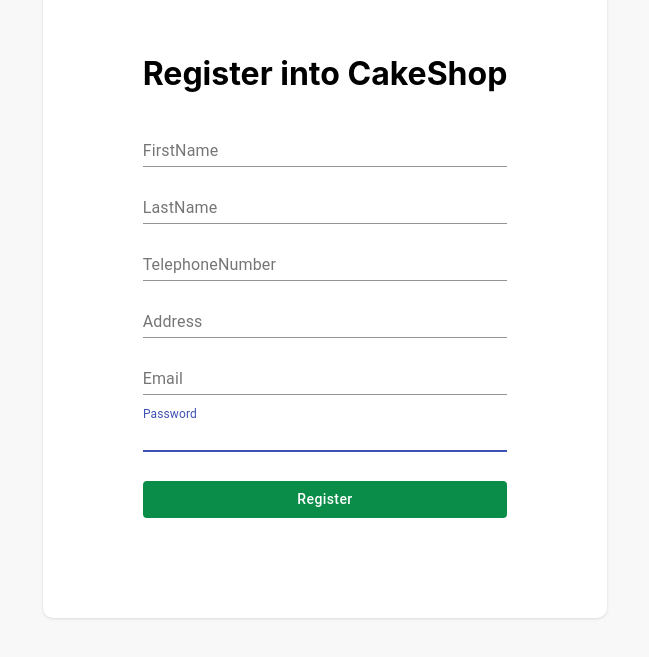
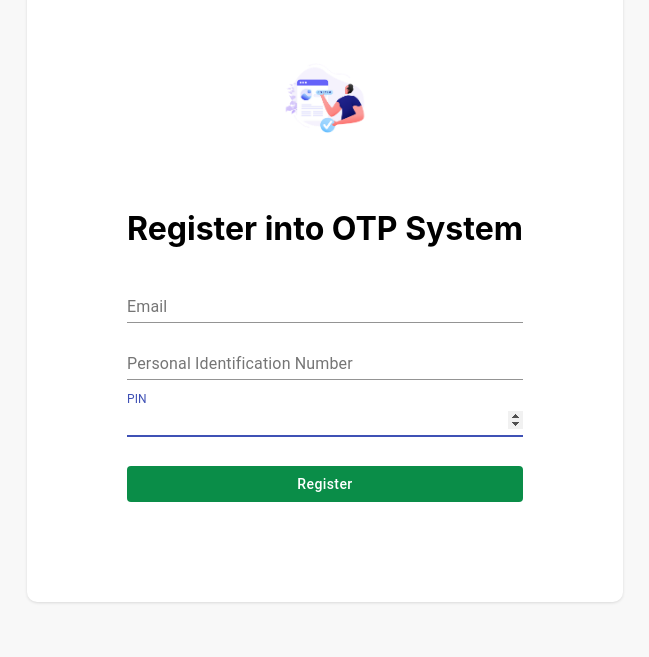
Before and after one commit to irinajinar/OTP-System-FE, a React (Create React App) app in the folder otp-system-fe/: page /register in a window 1280 px wide. Shown: the part 125-782 px from the top of the page, without its empty margins (315-964 px from the left). Built offline with nearby package versions, Linux system fonts and the light colour scheme.

Commit message:
add toast and navigation

```diff
--- a/otp-system-fe/package.json
+++ b/otp-system-fe/package.json
@@ -13,6 +13,7 @@
     "react-dom": "^18.2.0",
     "react-router-dom": "^6.22.3",
     "react-scripts": "5.0.1",
+    "react-toastify": "^10.0.5",
     "styled-components": "^6.1.8",
     "web-vitals": "^2.1.4"
   },
--- a/otp-system-fe/src/App.js
+++ b/otp-system-fe/src/App.js
@@ -4,6 +4,7 @@
 import { makeStyles } from "@material-ui/styles";
 import Login from "./pages/login";
 import Register from "./pages/register";
+import Home from "./pages/home";
 
 const useStyles = makeStyles({
   gridContainer: {
@@ -21,7 +22,8 @@
       <Router>
         <Routes>
           <Route path="/register" element={<Register />} exact></Route>
-          <Route path="/" element={<Login />} exact></Route>
+          <Route path="/login" element={<Login />} exact></Route>
+          <Route path="/" element={<Home />} exact></Route>
         </Routes>
       </Router>
     </div>
--- /dev/null
+++ b/otp-system-fe/src/pages/home.js
@@ -0,0 +1,16 @@
+import React, { useState, useEffect } from "react";
+import { useNavigate } from "react-router-dom";
+import "react-toastify/dist/ReactToastify.css";
+
+function Home() {
+  const navigate = useNavigate();
+
+  useEffect(() => {
+    if (localStorage.getItem("isLogged") != "true") {
+      navigate("/login");
+    }
+  }, []);
+
+  return <div>Congrats</div>;
+}
+export default Home;
--- a/otp-system-fe/src/pages/login.js
+++ b/otp-system-fe/src/pages/login.js
@@ -5,6 +5,8 @@
 import Input from "../components/Input";
 import axios from "axios";
 import { useNavigate } from "react-router-dom";
+import { ToastContainer, toast } from "react-toastify";
+import "react-toastify/dist/ReactToastify.css";
 
 function Login() {
   const [email, setEmail] = useState("");
@@ -25,25 +27,29 @@
     }
   }, []);
 
+  const notify = (msg) => toast(msg);
+
   const handleLogin = async () => {
-    axios
-      .post(
-        "http://localhost:8080/generate-temporary-pass",
-        {
-          email: `${email}`,
-          personalIdentificationNumber: `${personalIdentificationNumber}`,
-          pin: `${email}`,
-          temporaryPassword: `${email}`,
-        },
-        options
-      )
-      .then((response) => {
-        console.log(response.data);
-        localStorage.setItem("isLogged", true);
-        localStorage.setItem("userId", response.data.id);
-        navigate("/");
-      })
-      .catch((error) => console.log(error));
+    notify("temp pass");
+    // axios
+    //   .post(
+    //     "http://localhost:8080/generate-temporary-pass",
+    //     {
+    //       email: `${email}`,
+    //       personalIdentificationNumber: `${personalIdentificationNumber}`,
+    //       pin: `${email}`,
+    //       temporaryPassword: `${email}`,
+    //     },
+    //     options
+    //   )
+    //   .then((response) => {
+    //     console.log(response.data);
+    //     notify("temp error");
+    //     localStorage.setItem("isLogged", true);
+    //     localStorage.setItem("userId", response.data.id);
+    //     navigate("/");
+    //   })
+    //   .catch((error) => console.log(error));
   };
 
   const generateTemporaryPassword = async () => {
@@ -60,6 +66,7 @@
     //   )
     //   .then((response) => {
     //     console.log(response.data);
+    //     notify(response.data);
     //     setPasswordGenerated(true);
     //   })
     //   .catch((error) => console.log(error));
@@ -129,6 +136,13 @@
         >
           <a href="/register">Don't have an account? Register</a>
         </div>
+        <ToastContainer
+          autoClose={50000}
+          position="bottom-right"
+          newestOnTop
+          rtl={false}
+          pauseOnFocusLoss
+        />
       </LoginInnerContainer>
     </LoginContainer>
   );
--- a/otp-system-fe/src/pages/register.js
+++ b/otp-system-fe/src/pages/register.js
@@ -4,14 +4,13 @@
 import axios from "axios";
 import Input from "../components/Input";
 import styled from "styled-components";
+import logo from "../images/logo.jpg";
 
 function Register() {
-  const [firstName, setFirstName] = useState("");
-  const [lastName, setLastName] = useState("");
   const [email, setEmail] = useState("");
-  const [password, setPassword] = useState("");
-  const [telephoneNumber, setTelephoneNumber] = useState("");
-  const [address, setAddress] = useState("");
+  const [personalIdentificationNumber, setPersonalIdentificationNumber] =
+    useState("");
+  const [pin, setPin] = useState("");
 
   const options = {
     headers: { "Content-Type": "application/json; charset=utf-8" },
@@ -21,67 +20,29 @@
 
   const registerHandler = (e) => {
     e.preventDefault();
-    axios
-      .post(
-        "http://localhost:8081/register",
-        {
-          firstName: `${firstName}`,
-          lastName: `${lastName}`,
-          telephoneNumber: `${telephoneNumber}`,
-          address: `${address}`,
-          email: `${email}`,
-          password: `${password}`,
-        },
-        options
-      )
-      .then((response) => {
-        console.log(response.data);
-        navigate("/login");
-      })
-      .catch((error) => console.log(error));
+    navigate("/login");
+    // axios
+    //   .post(
+    //     "http://localhost:8081/register",
+    //     {
+    //       email: `${email}`,
+    //       personalIdentificationNumber: `${personalIdentificationNumber}`,
+    //       pin: `${email}`,
+    //     },
+    //     options
+    //   )
+    //   .then((response) => {
+    //     console.log(response.data);
+    //     navigate("/");
+    //   })
+    //   .catch((error) => console.log(error));
   };
 
   return (
     <RegisterContainer>
       <RegisterInnerContainer>
-        {/* <img src={logo} alt=""></img> */}
-        <h1>Register into CakeShop</h1>
-        <Input
-          id="registerFirstName"
-          type={"firstName"}
-          placeholder={"FirstName"}
-          value={firstName}
-          onChange={(e) => {
-            setFirstName(e.target.value);
-          }}
-        />
-        <Input
-          id="registerLastName"
-          type={"lastName"}
-          placeholder={"LastName"}
-          value={lastName}
-          onChange={(e) => {
-            setLastName(e.target.value);
-          }}
-        />
-        <Input
-          id="registertelephoneNumber"
-          type={"telephoneNumber"}
-          placeholder={"TelephoneNumber"}
-          value={telephoneNumber}
-          onChange={(e) => {
-            setTelephoneNumber(e.target.value);
-          }}
-        />
-        <Input
-          id="registeraddress"
-          type={"address"}
-          placeholder={"Address"}
-          value={address}
-          onChange={(e) => {
-            setAddress(e.target.value);
-          }}
-        />
+        <img src={logo} alt=""></img>
+        <h1>Register into OTP System</h1>
         <Input
           id="loginEmail"
           type={"email"}
@@ -91,17 +52,24 @@
             setEmail(e.target.value);
           }}
         />
-
         <Input
-          id="loginPassword"
-          type={"Password"}
-          placeholder={"Password"}
-          value={password}
+          id="personalIdentificationNumber"
+          type={"number"}
+          placeholder={"Personal Identification Number"}
+          value={personalIdentificationNumber}
           onChange={(e) => {
-            setPassword(e.target.value);
+            setPersonalIdentificationNumber(e.target.value);
           }}
         />
-
+        <Input
+          id="pin"
+          type={"number"}
+          placeholder={"PIN"}
+          value={pin}
+          onChange={(e) => {
+            setPin(e.target.value);
+          }}
+        />
         <Button onClick={registerHandler}>Register</Button>
         <div
           style={{
```
Also changed, not shown: 1 other file (tests, documents, lock files or other folders).
